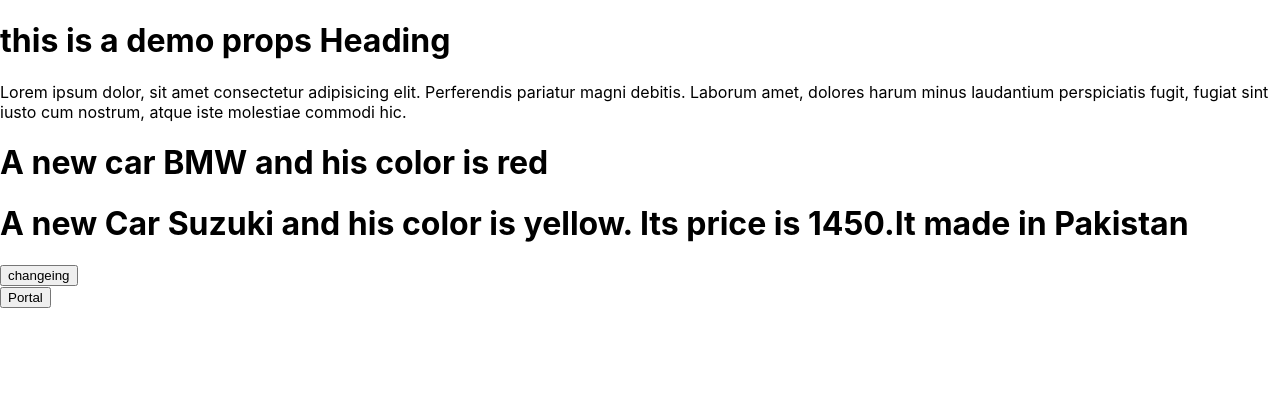
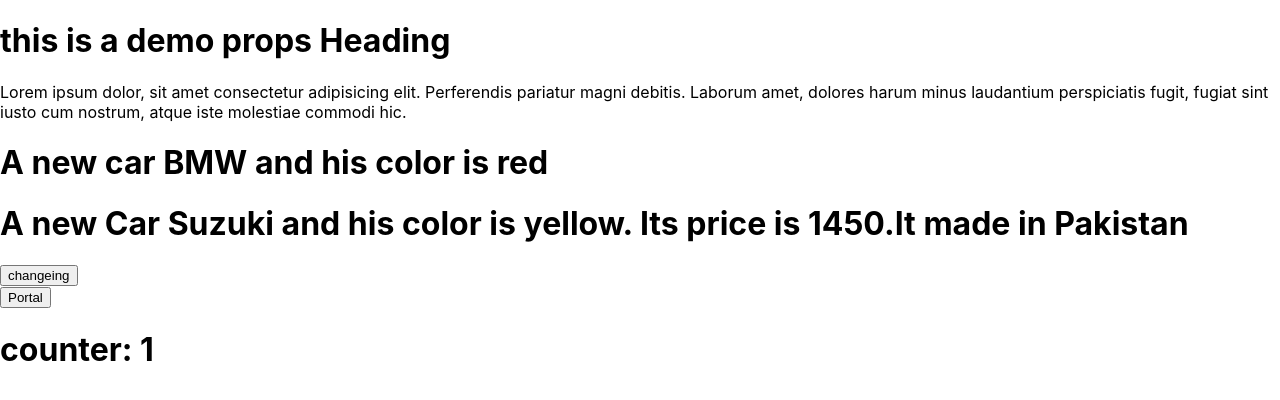
Before and after one commit to ManzoorAhmad1/Learnig-React-js-in-Detail, a React (Create React App) app: page / in a window 1280 px wide. Shown: the top 400 px of the page. Built offline with nearby package versions, Linux system fonts and the light colour scheme.

Commit message:
UseEffect Hook

```diff
--- a/src/App.js
+++ b/src/App.js
@@ -5,6 +5,7 @@ import PortalData from './Component/Portal/PortalData';
 import Model from './Component/Portal/Portal';
 import { useState } from 'react';
 import StateComponent from './Component/React_Hooks/UseStateComponent';
+import UseEffectComponent from "./Component/React_Hooks/UseEffectComponent";
 function App() {
   const [showPortal, setShowPortal] = useState(false)
   const portalHandler = () => {
@@ -16,6 +17,7 @@ function App() {
       <StateComponent />
       <button onClick={portalHandler}>Portal</button>
       {showPortal && <Model> <PortalData /> </Model>}
+      <UseEffectComponent />
     </Fragment>
   );
 }
--- /dev/null
+++ b/src/Component/React_Hooks/UseEffectComponent.js
@@ -0,0 +1,21 @@
+import { useEffect, useState } from "react";
+
+const UseEffectComponent = (props) => {
+    const [count, setCount] = useState(0)
+    // Remember that useEffect is a powerful tool for handling side effects, data fetching, and other asynchronous operations in functional components. Understanding its dependency array and timing helps in managing component behavior effectively.\\
+
+
+    useEffect(() => {
+        let timer = setTimeout(() => {
+            setCount(count + 1)
+            console.log("its worked in useEffect hook")
+        }, 1000);
+        return () => clearTimeout(timer)
+    }, [])
+    return (
+        <div>
+            <h1>counter: {count}</h1>
+        </div>
+    )
+}
+export default UseEffectComponent;
```
